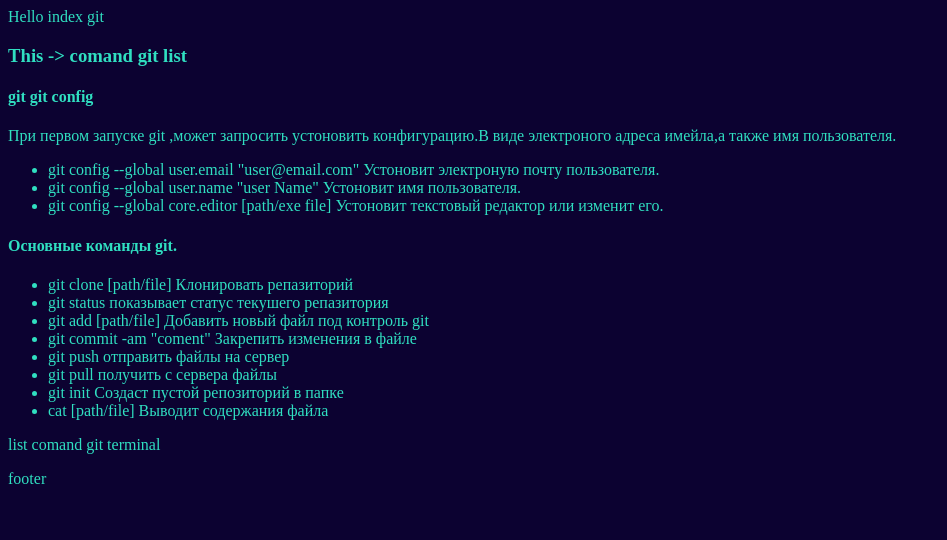
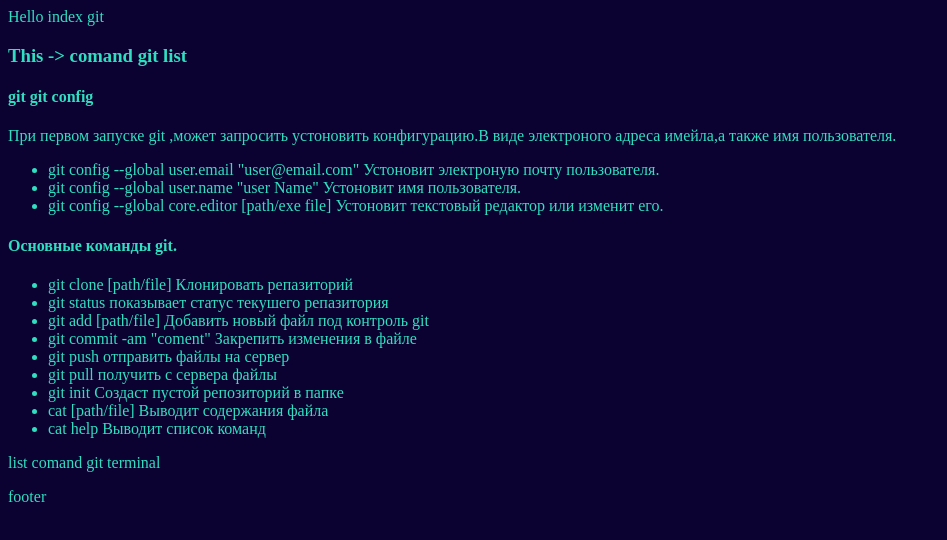
Before and after one commit to usMainFox/git-lesson, a plain HTML site: page index.html in a window 1280 px wide. Shown: the whole page, without its empty margins (0-947 px from the left). Drawn offline with Linux system fonts and the light colour scheme.

Commit message:
add tag line 37

```diff
--- a/index.html
+++ b/index.html
@@ -34,6 +34,7 @@
 <li>git pull получить с сервера файлы</li>
 <li>git init Создаст пустой репозиторий в папке</li>
 <li>cat [path/file] Выводит содержания файла</li>
+<li>cat help Выводит список команд </li>
 
 
 
```
